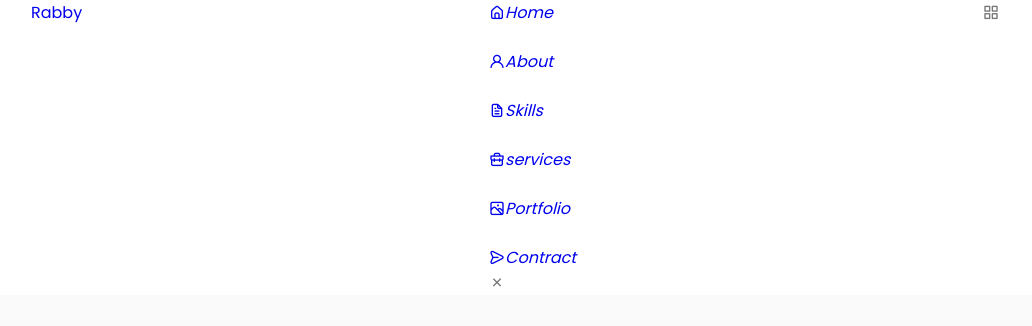
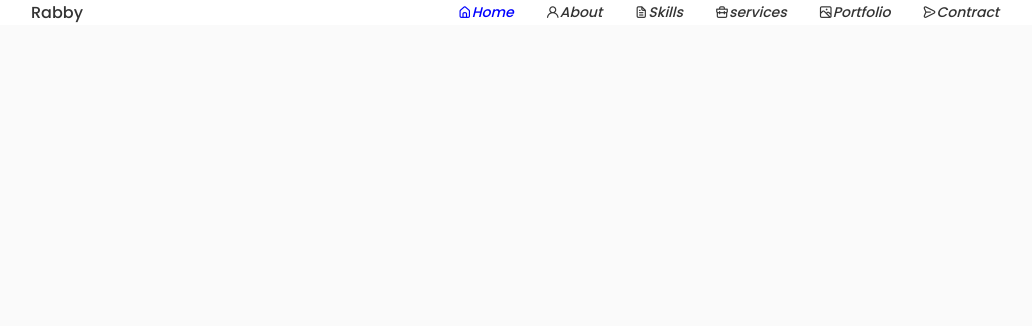
Before and after one commit to mehedirabby/my-portfolio2, a React (Create React App) app: page / in a window 1280 px wide. Shown: the top 326 px of the page, without its empty margins (125-1157 px from the left). Built offline with nearby package versions, Linux system fonts and the light colour scheme.

Commit message:
first cdd

```diff
--- a/src/App.css
+++ b/src/App.css
@@ -196,3 +196,9 @@ img{
   }
 
 }
+@media screen and (max-width:992px) {
+  .container{
+    margin-left: var(--mb-2-5);
+    margin-right: var(--mb-1-5);
+  }
+}
--- a/src/Component/Header/Header.css
+++ b/src/Component/Header/Header.css
@@ -10,4 +10,45 @@ header{
     height: calc(var(--header-height)+1.5rem);
     display: flex;
     justify-content: space-between;
+    align-items: center;
+    column-gap: 1rem;
+
 }
+.nav-logo,.nav-toggle{
+    color: var(--title-color);
+    font-weight: var(--font-medium);
+}
+.nav-list{
+    display: flex;
+    column-gap: 2rem;
+
+}
+.nav-link{
+    display: flex;
+    flex-direction: column;
+    align-items: center;
+    font-size: var(--small-font-size);
+    color: var(--title-color);
+    font-weight: var(--font-medium);
+    transition:.3s;
+}
+
+
+.nav-close,.nav-toggle{
+    display: none;
+}
+
+/* Active Link */
+
+.active-link,.nav-link:hover{
+    color: blue;
+}
+
+/* Break Points */
+@media screen and (max-width:768px) {
+    .header{
+        top: initial;
+        bottom: 0;
+    }
+
+  }
--- a/src/Component/Header/Header.jsx
+++ b/src/Component/Header/Header.jsx
@@ -11,8 +11,8 @@ const Header = () => {
 
                         {/* 0 */}
                         <li className="nav-item">
-                            <a href="#home" className="nav-link">
-                                <i className="uil uil-estate nav-icon">
+                            <a href="#home" className="nav-link active-link">
+                                <i className="uil uil-estate nav__icon">
                                   Home
                                 </i>
                             </a>
@@ -20,7 +20,7 @@ const Header = () => {
                         {/* 1 */}
                         <li className="nav-item">
                             <a href="#about" className="nav-link">
-                                <i className="uil uil-user nav-icon">
+                                <i className="uil uil-user nav__icon">
                                     About
                                 </i>
                             </a>
@@ -28,7 +28,7 @@ const Header = () => {
                         {/* 2 */}
                         <li className="nav-item">
                             <a href="#skills" className="nav-link">
-                                <i className="uil uil-file-alt nav-icon">
+                                <i className="uil uil-file-alt nav__icon">
                                     Skills
 
                                 </i>
@@ -37,7 +37,7 @@ const Header = () => {
                         {/* 3 */}
                         <li className="nav-item">
                             <a href="#services" className="nav-link">
-                                <i className="uil uil-briefcase nav-icon">
+                                <i className="uil uil-briefcase nav__icon">
                                     services
 
                                 </i>
@@ -47,7 +47,7 @@ const Header = () => {
                         {/* 4 */}
                         <li className="nav-item">
                             <a href="#portfolio" className="nav-link">
-                                <i className="uil uil-scenery nav-icon">
+                                <i className="uil uil-scenery nav__icon">
                                 Portfolio
                                 </i>
                             </a>
@@ -56,7 +56,7 @@ const Header = () => {
                         {/* 5 */}
                         <li className="nav-item">
                             <a href="#contract" className="nav-link">
-                                <i className="uil uil-message nav-icon">
+                                <i className="uil uil-message nav__icon">
                                 Contract
                                 </i>
                             </a>
```
